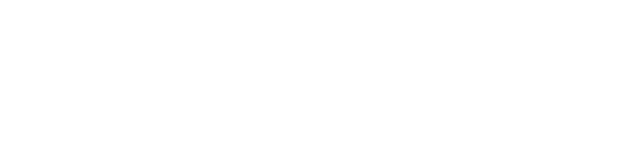
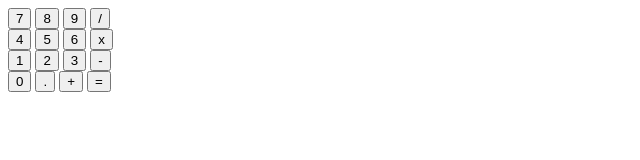
Before and after one commit to chippingcolt/Calculator, a plain HTML site: page index.html in a window 1280 px wide. Shown: the whole page, without its empty margins (0-640 px from the left). Drawn offline with Linux system fonts and the light colour scheme.

Commit message:
Update index.html
html for calculator

```diff
--- a/index.html
+++ b/index.html
@@ -5,5 +5,30 @@
 	<title>Document</title>
 </head>
 <body>
+   <div>
+<button>7</button>
+<button>8</button>
+<button>9</button>
+<button class="div">/</button>
+</div>
+<div>
+<button >4</button>
+<button >5</button>
+<button >6</button>
+<button class="mult">x</button>
+</div>
+<div>
+<button >1</button>
+<button >2</button>
+<button >3</button>
+<button class="sub">-</button>
+</div
+<div >
+ <button>0</button>
+  <button class="dot">.</button>
+  <button class="plus">+</button>
+ <button class="equal">=</button>
+
+</div>
 </body>
 </html>
```
